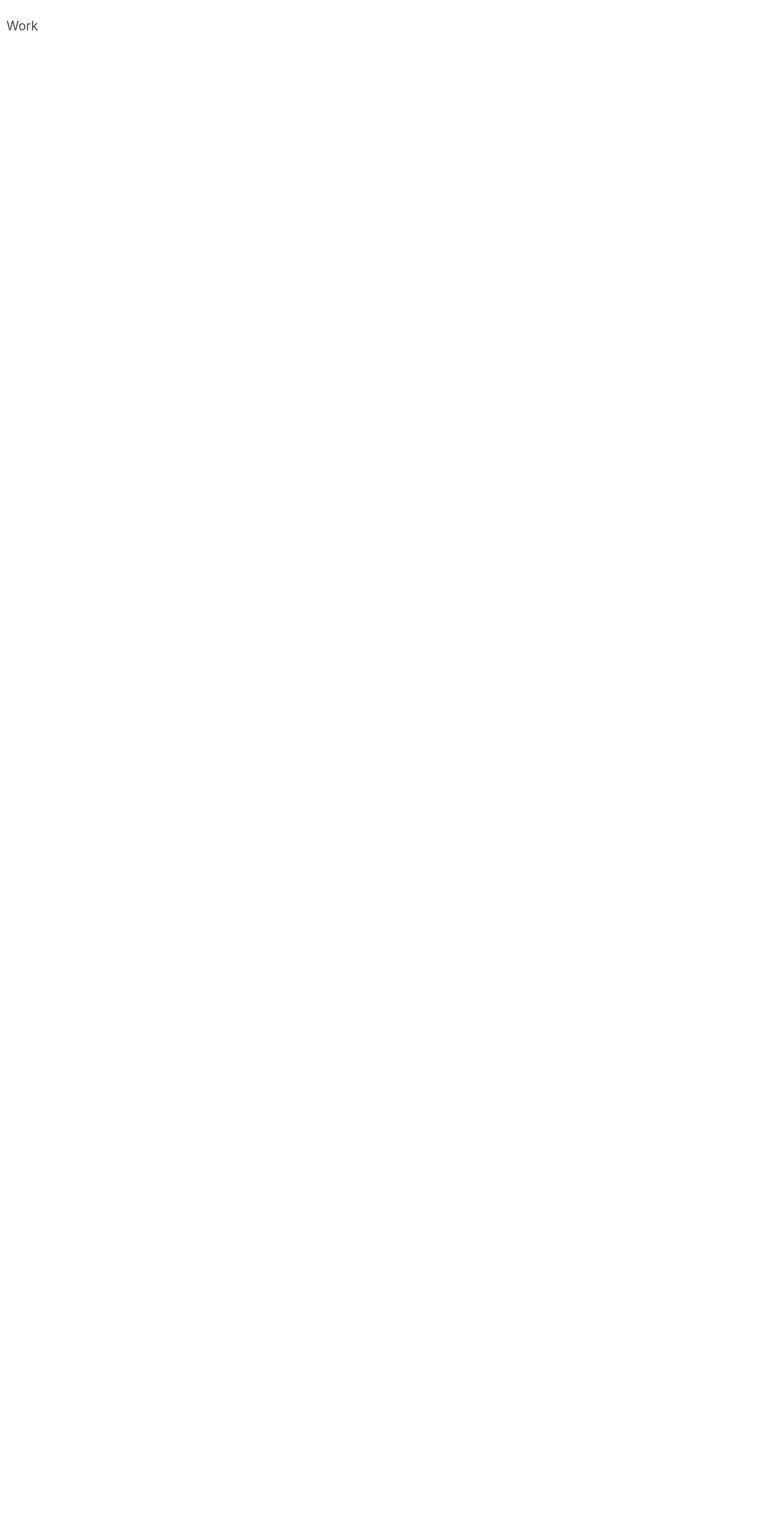
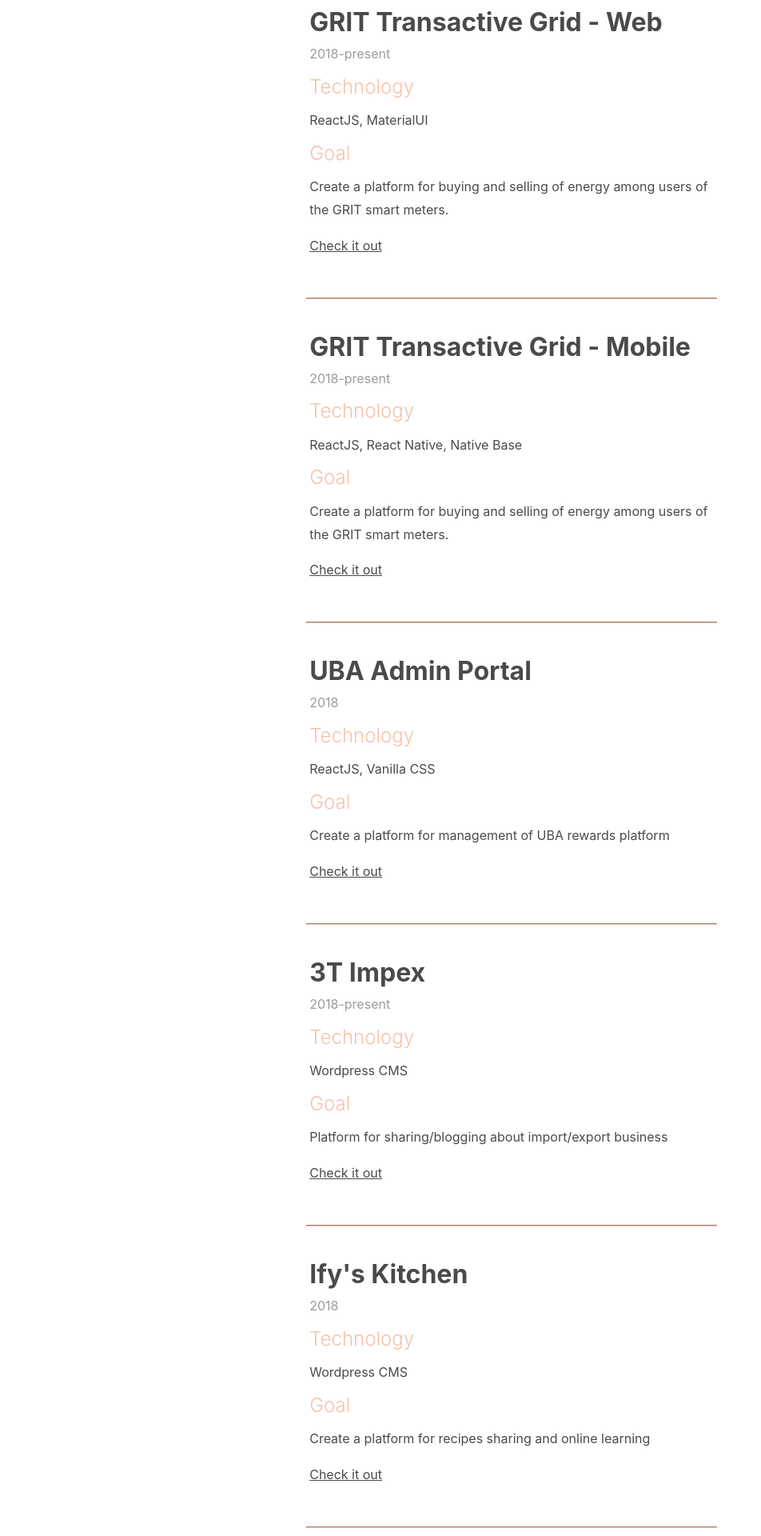
Before and after one commit to tobi-stephen/tobi-stephen.github.io, a React (Create React App) app: page /#/work in a window 1280 px wide. Shown: the part 140-2060 px from the top of the page at 80% size, without its empty margins (0-952 px from the left). Before the commit the page ends 800 px from the top, so only its background shows below. Built offline with nearby package versions, Linux system fonts and the light colour scheme.

Commit message:
Added work portfolio

```diff
--- a/src/components/header/header.js
+++ b/src/components/header/header.js
@@ -14,7 +14,7 @@
                 </div>
                 <div className="nav-links">
                     <Link to={"/"}>home</Link>
-                    {/* <Link to={"/work"}>work</Link> */}
+                    <Link to={"/work"}>work</Link>
                     {/* <Link to={"/about"}>about</Link> */}
                 </div>
             </div>
--- a/src/components/home/home.js
+++ b/src/components/home/home.js
@@ -1,6 +1,7 @@
 import React, { Component } from 'react';
 import Header from '../header/header';
 import home from "../../assets/home-v.png";
+import { Link } from "react-router-dom";
 import './home.css';
 
 class Home extends Component {
@@ -18,8 +19,11 @@
                             I am interested in machine learning and computer vision.
                             I enjoy building application/systems including web, mobile and native desktop.
                         </p>
+                        <p>
+
+                        </p>
                         <p className="brief-desc">
-                            Check my projects here on <a href="https://github.com/tobi-stephen/">Github</a> and my resume <a href="https://docs.google.com/document/d/137LA_PFQoCzZ9yW_fPeNuo80K7X6apr0rvQMvP2_eNk/edit?usp=sharing">here</a>
+                            Check my projects <Link to={"/work"}>here</Link> and on <a href="https://github.com/tobi-stephen/">Github</a> and my resume <a href="https://bit.ly/2DqK9UW">here</a>
                         </p>
                     </div>
                 </div>
--- a/src/components/work/work.css
+++ b/src/components/work/work.css
@@ -0,0 +1,33 @@
+.work {
+    margin: 0 30%;
+    /* align-items: center; */
+    align-content: center;
+    align-self: center;
+    display: flex;
+    /* display: inline-flex; */
+    flex-direction: column;
+}
+
+.work-duration {
+    color: rgb(155, 155, 155);
+
+}
+
+.work-header {
+    margin:0px;
+    line-height: 0.6;
+}
+
+.work-content h2 {
+    color: #f7c0ab;
+    font-weight: 300;
+    line-height: 0.6;
+}
+
+.work-divider {
+    border-color: #f7c0ab;
+    width: 40vmax;
+    /* align-content: center; */
+    margin-top: 50px;
+    margin-bottom: 50px;
+}
--- a/src/components/work/work.js
+++ b/src/components/work/work.js
@@ -7,7 +7,96 @@
         return(
             <div>
                 <Header/>
-                Work
+
+                    <div className="work">
+                        <div className="work-img"></div>
+                        <div className="work-content">
+                            <h1 className="work-header">GRIT Transactive Grid - Web</h1>
+                            <p className="work-duration">2018-present</p>
+                            <h2>Technology</h2>
+                            <p>ReactJS, MaterialUI</p>
+                            <h2>Goal</h2>
+                            <p>Create a platform for buying and selling of energy among users of the GRIT smart meters.</p>
+                            <a className="work-link" href="https://gtg.grit.systems" target="blank">Check it out</a>
+                        </div>
+                    </div>
+
+                    <hr className="work-divider"/>
+
+                    <div className="work">
+                        <div className="work-img"></div>
+                        <div className="work-content">
+                            <h1 className="work-header">GRIT Transactive Grid - Mobile</h1>
+                            <p className="work-duration">2018-present</p>
+                            <h2>Technology</h2>
+                            <p>ReactJS, React Native, Native Base</p>
+                            <h2>Goal</h2>
+                            <p>Create a platform for buying and selling of energy among users of the GRIT smart meters.</p>
+                            <a className="work-link" href="https://play.google.com/store/apps/details?id=com.gtg_native" target="blank">Check it out</a>
+                        </div>
+                    </div>
+
+                    <hr className="work-divider"/>
+
+                    <div className="work">
+                        <div className="work-img"></div>
+                        <div className="work-content">
+                            <h1 className="work-header">UBA Admin Portal</h1>
+                            <p className="work-duration">2018</p>
+                            <h2>Technology</h2>
+                            <p>ReactJS, Vanilla CSS</p>
+                            <h2>Goal</h2>
+                            <p>Create a platform for management of UBA rewards platform</p>
+                            <a className="work-link" href="https://tobi-stephen.github.io/admin_portal" target="blank">Check it out</a>
+                        </div>
+                    </div>
+
+                    <hr className="work-divider"/>
+
+                    <div className="work">
+                        <div className="work-img"></div>
+                        <div className="work-content">
+                            <h1 className="work-header">3T Impex</h1>
+                            <p className="work-duration">2018-present</p>
+                            <h2>Technology</h2>
+                            <p>Wordpress CMS</p>
+                            <h2>Goal</h2>
+                            <p>Platform for sharing/blogging about import/export business</p>
+                            <a className="work-link" href="http://www.3timpex.com" target="blank">Check it out</a>
+                        </div>
+                    </div>
+
+                    <hr className="work-divider"/>
+
+                    <div className="work">
+                        <div className="work-img"></div>
+                        <div className="work-content">
+                            <h1 className="work-header">Ify's Kitchen</h1>
+                            <p className="work-duration">2018</p>
+                            <h2>Technology</h2>
+                            <p>Wordpress CMS</p>
+                            <h2>Goal</h2>
+                            <p>Create a platform for recipes sharing and online learning</p>
+                            <a className="work-link" href="https://ifyskitchen.com" target="blank">Check it out</a>
+                        </div>
+                    </div>
+
+                    <hr className="work-divider"/>
+
+                    <div className="work">
+                        <div className="work-img"></div>
+                        <div className="work-content">
+                            <h1 className="work-header">iQube SDP</h1>
+                            <p className="work-duration">2016-2018</p>
+                            <h2>Technology</h2>
+                            <p>Wordpress CMS</p>
+                            <h2>Goal</h2>
+                            <p>Create a platform for technology skill development</p>
+                            <p>Participated as a mentor in tracks (Python, C++, SQL, Linux Server Admin)</p>
+                            <a className="work-link" href="https://iqubesdp.com" target="blank">Check it out</a>
+                        </div>
+                    </div>
+
             </div>
         )
     }
```
Also changed, not shown: public/favicon.png.
